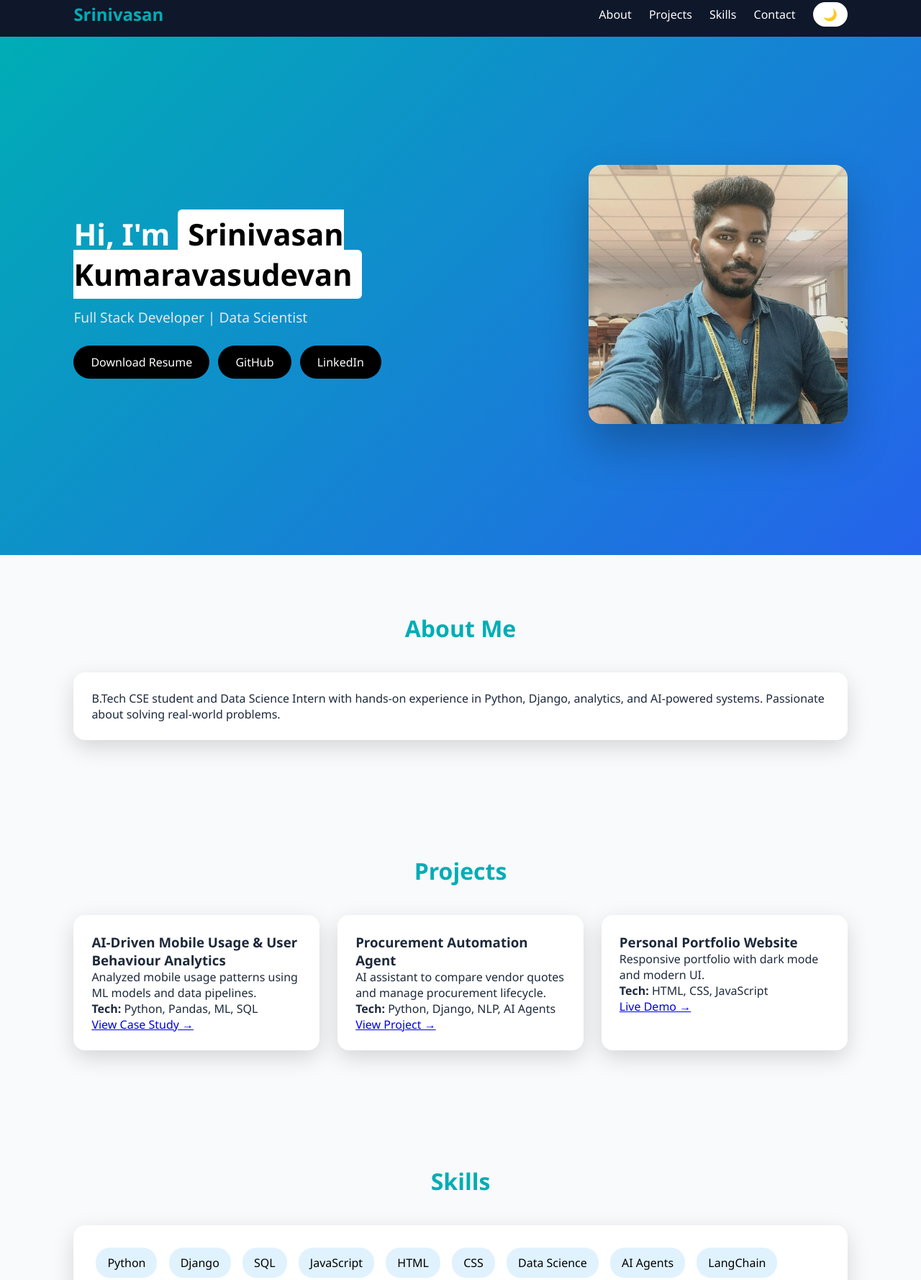
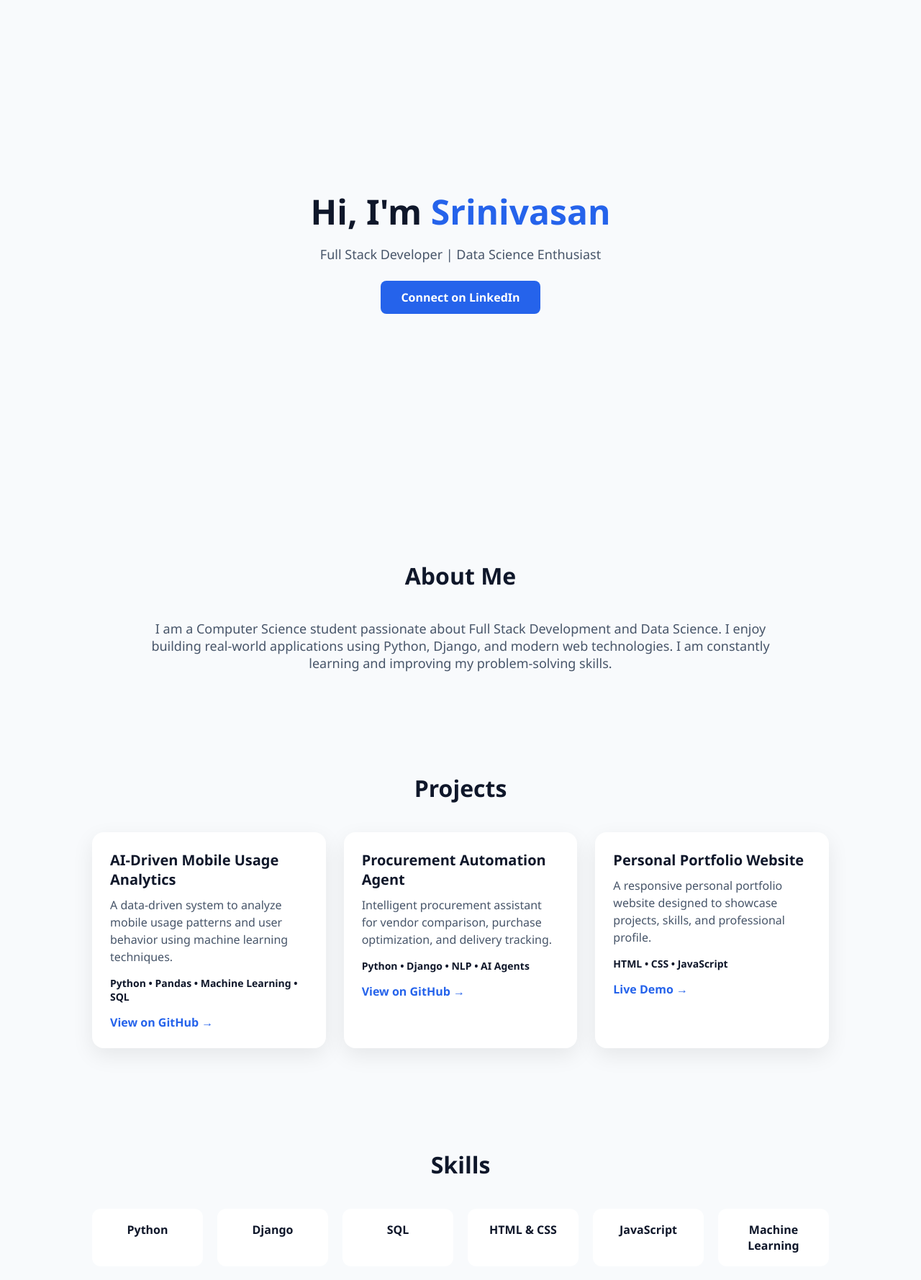
Before and after one commit to VasudevanSk/Portfolio, a plain HTML site: page index.html in a window 1280 px wide. Shown: the part 12-1790 px from the top of the page at 72% size. Drawn offline with Linux system fonts and the light colour scheme.

Commit message:
new version

```diff
--- a/index.html
+++ b/index.html
@@ -3,317 +3,231 @@
 <head>
 <meta charset="UTF-8">
 <meta name="viewport" content="width=device-width, initial-scale=1.0">
-<title>Srinivasan | Portfolio</title>
+<title>Srinivasan | Full Stack Developer</title>
 
 <style>
 :root{
-  --primary:#00adb5;
+  --primary:#2563eb;
   --bg:#f8fafc;
   --card:#ffffff;
-  --text:#1e293b;
-  --nav:#0f172a;
+  --text:#0f172a;
+  --muted:#475569;
 }
 
-.dark{
-  --bg:#0b1220;
-  --card:#111827;
-  --text:#e5e7eb;
-  --nav:#020617;
+*{
+  margin:0;
+  padding:0;
+  box-sizing:border-box;
+  font-family:Segoe UI, sans-serif;
 }
 
-*{margin:0;padding:0;box-sizing:border-box}
-
 body{
-  font-family:'Segoe UI',sans-serif;
   background:var(--bg);
   color:var(--text);
-  transition:.3s;
-  scroll-behavior:smooth;
 }
 
-/* NAV */
-nav{
-  position:sticky;
-  top:0;
-  background:var(--nav);
-  color:white;
-  padding:15px 8%;
-  display:flex;
-  justify-content:space-between;
-  align-items:center;
-  z-index:100;
+section{
+  padding:70px 10%;
 }
-nav h2{color:var(--primary)}
-nav a{
-  color:white;
-  text-decoration:none;
-  margin-left:20px;
-  font-weight:500;
-}
-.toggle{
-  cursor:pointer;
-  padding:6px 14px;
-  background:white;
-  color:black;
-  border-radius:20px;
-  margin-left:20px;
+
+h2{
+  text-align:center;
+  margin-bottom:40px;
+  font-size:32px;
 }
 
 /* HERO */
 .hero{
-  min-height:90vh;
+  height:90vh;
   display:flex;
+  align-items:center;
   justify-content:center;
-  align-items:center;
-  background:linear-gradient(135deg,#00adb5,#2563eb);
-  padding:40px 8%;
+  text-align:center;
 }
 
-.hero-content{
-  display:flex;
-  align-items:center;
-  justify-content:space-between;
-  gap:50px;
-  max-width:1100px;
-  width:100%;
-  flex-wrap:wrap;
+.hero h1{
+  font-size:48px;
 }
 
-.hero-text{max-width:520px}
-
-.hero-text h1{
-  font-size:2.6rem;
-  color:white;
+.hero span{
+  color:var(--primary);
 }
 
-.hero-text span{
-  background:white;
-  color:black;
-  padding:6px 14px;
-  border-radius:6px;
+.hero p{
+  margin-top:15px;
+  color:var(--muted);
+  font-size:18px;
 }
 
-.hero-text p{
-  margin:18px 0;
-  font-size:1.2rem;
-  color:#e5e7eb;
+.hero a{
+  display:inline-block;
+  margin-top:25px;
+  padding:12px 28px;
+  background:var(--primary);
+  color:white;
+  text-decoration:none;
+  border-radius:8px;
+  font-weight:600;
 }
 
-.hero-text a{
-  display:inline-block;
-  margin:8px 8px 0 0;
-  padding:12px 24px;
-  background:black;
-  color:white;
-  text-decoration:none;
-  border-radius:30px;
-  font-weight:500;
+/* ABOUT */
+.about{
+  max-width:900px;
+  margin:auto;
+  text-align:center;
+  color:var(--muted);
+  font-size:18px;
 }
 
-.hero-img img{
-  width:360px;
-  max-width:100%;
-  border-radius:18px;
-  box-shadow:0 30px 60px rgba(0,0,0,0.25);
-}
-
-/* MOBILE */
-@media(max-width:768px){
-  .hero-content{
-    flex-direction:column-reverse;
-    text-align:center;
-  }
-}
-@media(max-width:600px){
-  .hero-text h1{font-size:2rem}
-}
-
-/* SECTION */
-section{padding:80px 8%}
-section h2{
-  text-align:center;
-  color:var(--primary);
-  margin-bottom:40px;
-  font-size:2rem;
-}
-
-/* GRID */
-.grid{
+/* PROJECTS */
+.projects-grid{
   display:grid;
-  grid-template-columns:repeat(auto-fit,minmax(250px,1fr));
+  grid-template-columns:repeat(auto-fit,minmax(280px,1fr));
   gap:25px;
 }
 
-/* CARD */
-.card{
+.project-card{
   background:var(--card);
   padding:25px;
   border-radius:16px;
-  box-shadow:0 10px 30px rgba(0,0,0,0.15);
-  transition:.4s;
+  box-shadow:0 10px 30px rgba(0,0,0,0.08);
+  transition:0.3s;
 }
-.card.animate{
-  opacity:0;
-  transform:translateY(30px);
+
+.project-card:hover{
+  transform:translateY(-6px);
 }
-.card.show{
-  opacity:1;
-  transform:translateY(0);
+
+.project-title{
+  font-size:20px;
+  font-weight:700;
+  margin-bottom:10px;
 }
-.card:hover{transform:translateY(-8px)}
+
+.project-desc{
+  color:var(--muted);
+  margin-bottom:15px;
+  line-height:1.5;
+}
+
+.tech{
+  font-size:14px;
+  font-weight:600;
+  margin-bottom:15px;
+}
+
+.project-card a{
+  text-decoration:none;
+  color:var(--primary);
+  font-weight:600;
+}
 
 /* SKILLS */
-.skill{
-  display:inline-block;
-  padding:10px 16px;
-  margin:6px;
-  background:#e0f2fe;
-  color:#000;
-  border-radius:20px;
-  font-weight:500;
+.skills{
+  display:grid;
+  grid-template-columns:repeat(auto-fit,minmax(150px,1fr));
+  gap:20px;
+  text-align:center;
 }
 
-/* CONTACT */
-.contact p{font-size:1.1rem;margin:8px 0}
+.skill{
+  background:var(--card);
+  padding:18px;
+  border-radius:12px;
+  font-weight:600;
+}
 
 /* FOOTER */
 footer{
-  background:var(--nav);
-  color:white;
   text-align:center;
   padding:20px;
+  color:var(--muted);
 }
 </style>
 </head>
 
 <body>
 
-<!-- NAV -->
-<nav>
-  <h2>Srinivasan</h2>
+<!-- HERO -->
+<section class="hero">
   <div>
-    <a href="#about">About</a>
-    <a href="#projects">Projects</a>
-    <a href="#skills">Skills</a>
-    <a href="#contact">Contact</a>
-    <span class="toggle" onclick="toggleMode()">🌙</span>
-  </div>
-</nav>
-
-<!-- HERO -->
-<div class="hero">
-  <div class="hero-content">
-
-    <div class="hero-text">
-      <h1>Hi, I'm <span>Srinivasan Kumaravasudevan</span></h1>
-      <p>Full Stack Developer | Data Scientist</p>
-
-      <a href="S.K.Vasudevan.pdf" download>Download Resume</a>
-      <a href="https://github.com/VasudevanSk" target="_blank">GitHub</a>
-      <a href="https://www.linkedin.com/in/sk-vasudevan-783714267" target="_blank">LinkedIn</a>
-    </div>
-
-    <div class="hero-img">
-      <img src="hero.jpeg" alt="Developer Illustration">
-    </div>
-
-  </div>
-</div>
-
-<!-- ABOUT -->
-<section id="about">
-<h2>About Me</h2>
-<div class="grid">
-  <div class="card animate">
-    <p>
-      B.Tech CSE student and Data Science Intern with hands-on experience in
-      Python, Django, analytics, and AI-powered systems.
-      Passionate about solving real-world problems.
-    </p>
-  </div>
+    <h1>Hi, I'm <span>Srinivasan</span></h1>
+    <p>Full Stack Developer | Data Science Enthusiast</p>
+    <a href="https://www.linkedin.com/in/sk-vasudevan-783714267" target="_blank">
+      Connect on LinkedIn
+    </a>
   </div>
 </section>
 
+<!-- ABOUT -->
+<section>
+  <h2>About Me</h2>
+  <p class="about">
+    I am a Computer Science student passionate about Full Stack Development
+    and Data Science. I enjoy building real-world applications using Python,
+    Django, and modern web technologies. I am constantly learning and
+    improving my problem-solving skills.
+  </p>
+</section>
+
 <!-- PROJECTS -->
-<section id="projects">
+<section>
   <h2>Projects</h2>
-<div class="grid">
 
-  <div class="card animate">
-    <h3>AI-Driven Mobile Usage & User Behaviour Analytics</h3>
-    <p>Analyzed mobile usage patterns using ML models and data pipelines.</p>
-    <p><strong>Tech:</strong> Python, Pandas, ML, SQL</p>
-    <a href="project-ai.html">View Case Study →</a>
+  <div class="projects-grid">
+
+    <div class="project-card">
+      <div class="project-title">AI-Driven Mobile Usage Analytics</div>
+      <div class="project-desc">
+        A data-driven system to analyze mobile usage patterns and user behavior
+        using machine learning techniques.
+      </div>
+      <div class="tech">Python • Pandas • Machine Learning • SQL</div>
+      <a href="https://github.com/VasudevanSk" target="_blank">View on GitHub →</a>
     </div>
 
-  <div class="card animate">
-    <h3>Procurement Automation Agent</h3>
-    <p>AI assistant to compare vendor quotes and manage procurement lifecycle.</p>
-    <p><strong>Tech:</strong> Python, Django, NLP, AI Agents</p>
-    <a href="https://github.com/VasudevanSk" target="_blank">View Project →</a>
+    <div class="project-card">
+      <div class="project-title">Procurement Automation Agent</div>
+      <div class="project-desc">
+        Intelligent procurement assistant for vendor comparison, purchase
+        optimization, and delivery tracking.
+      </div>
+      <div class="tech">Python • Django • NLP • AI Agents</div>
+      <a href="https://github.com/VasudevanSk" target="_blank">View on GitHub →</a>
     </div>
 
-  <div class="card animate">
-    <h3>Personal Portfolio Website</h3>
-    <p>Responsive portfolio with dark mode and modern UI.</p>
-    <p><strong>Tech:</strong> HTML, CSS, JavaScript</p>
-    <a href="https://VasudevanSk.github.io/Portfolio/" target="_blank">Live Demo →</a>
+    <div class="project-card">
+      <div class="project-title">Personal Portfolio Website</div>
+      <div class="project-desc">
+        A responsive personal portfolio website designed to showcase projects,
+        skills, and professional profile.
+      </div>
+      <div class="tech">HTML • CSS • JavaScript</div>
+      <a href="https://VasudevanSk.github.io/Portfolio/" target="_blank">
+        Live Demo →
+      </a>
     </div>
 
   </div>
 </section>
 
 <!-- SKILLS -->
-<section id="skills">
+<section>
   <h2>Skills</h2>
-<div class="card animate">
-  <span class="skill">Python</span>
-  <span class="skill">Django</span>
-  <span class="skill">SQL</span>
-  <span class="skill">JavaScript</span>
-  <span class="skill">HTML</span>
-  <span class="skill">CSS</span>
-  <span class="skill">Data Science</span>
-  <span class="skill">AI Agents</span>
-  <span class="skill">LangChain</span>
+  <div class="skills">
+    <div class="skill">Python</div>
+    <div class="skill">Django</div>
+    <div class="skill">SQL</div>
+    <div class="skill">HTML & CSS</div>
+    <div class="skill">JavaScript</div>
+    <div class="skill">Machine Learning</div>
+    <div class="skill">Git & GitHub</div>
   </div>
 </section>
 
-<!-- CONTACT -->
-<section id="contact">
-<h2>Contact</h2>
-<div class="card contact animate">
-  <p>📍 Nagari, India</p>
-  <p>📞 6302997664</p>
-  <p>✉️ vasudevansk00@gmail.com</p>
-</div>
-</section>
-
-<footer>© 2025 Srinivasan Kumaravasudevan</footer>
-
-<script>
-/* DARK MODE */
-function toggleMode(){
-  document.body.classList.toggle("dark");
-  localStorage.setItem(
-    "mode",
-    document.body.classList.contains("dark") ? "dark" : "light"
-  );
-}
-if(localStorage.getItem("mode")==="dark"){
-  document.body.classList.add("dark");
-}
-
-/* SCROLL ANIMATION */
-const observer=new IntersectionObserver(entries=>{
-  entries.forEach(e=>{
-    if(e.isIntersecting){
-      e.target.classList.add("show");
-    }
-  });
-});
-document.querySelectorAll(".animate").forEach(c=>observer.observe(c));
-</script>
+<footer>
+  © 2025 Srinivasan • Built with ❤️
+</footer>
 
 </body>
 </html>
```
Lines whose indentation alone changed are shown as unchanged.
